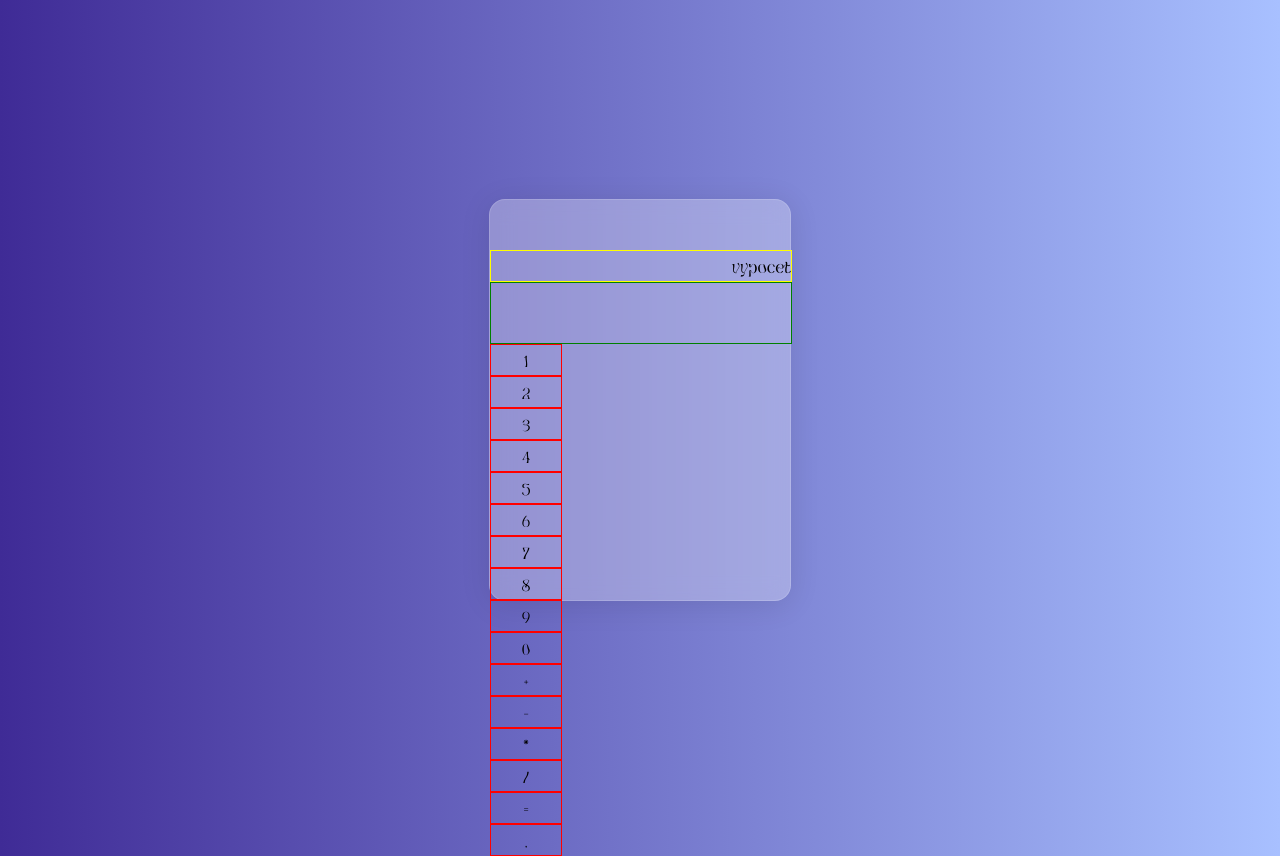
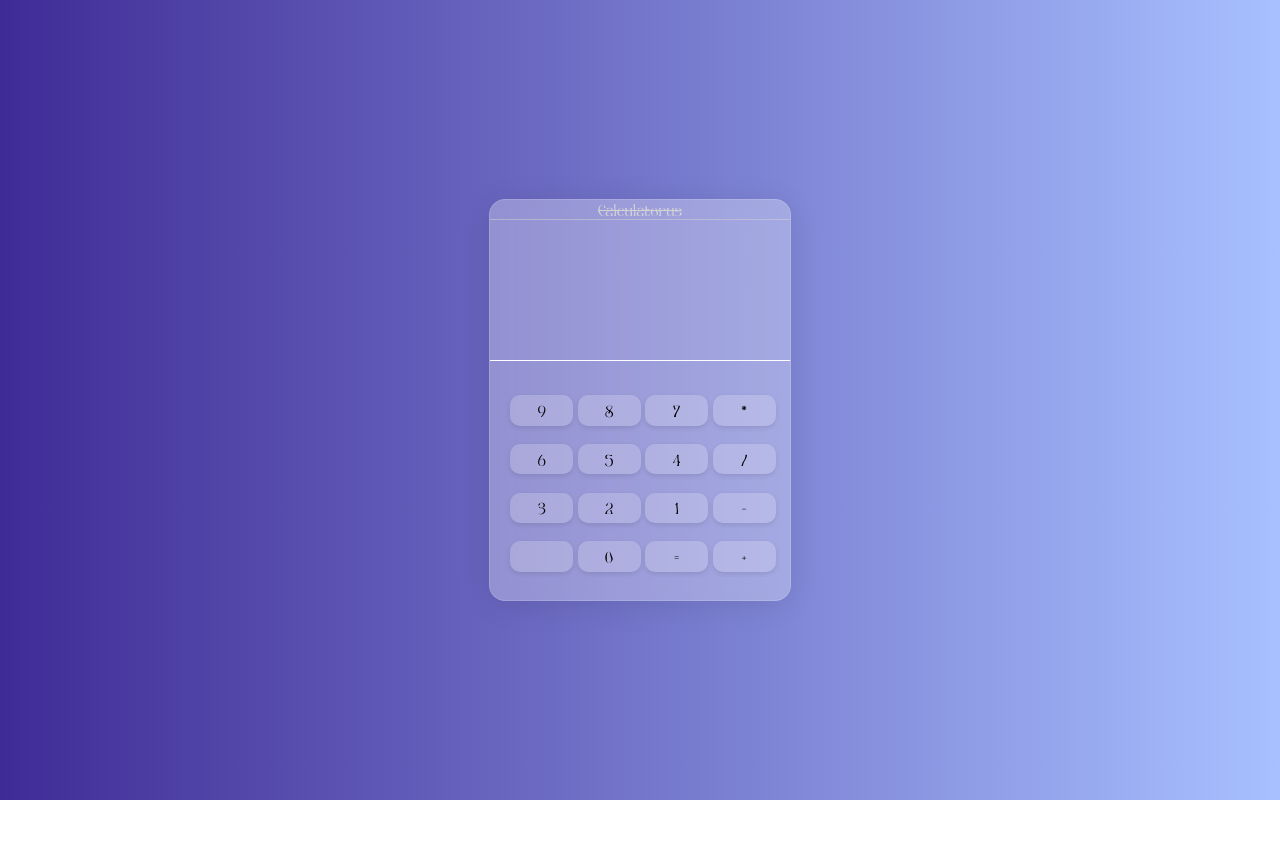
Before and after one commit to MariyanKrajc/calculator-must, a plain HTML site: page index.html in a window 1280 px wide. After the commit the page ends 800 px from the top, so only its background shows below. Drawn offline with Linux system fonts and the light colour scheme.

Commit message:
Upravené do lepšej podoby zmena DIV na BUTTON, zároveň pokus o chabé Js haha

```diff
--- a/index.html
+++ b/index.html
@@ -7,27 +7,29 @@
     <title>majoonk | grafický dizajnér</title>
   </head>
   <body>
-    <div class="telo">
-      <div class="vypocet">vypocet</div>
-      <div class="vysledok"></div>
+    <main>
+      <div class="nazov">Calculatorus</div>
+      <div class="vypocet" readonly></div>
+      <div class="vysledok" readonly></div>
       <div class="klavesnica">
-        <div>1</div>
-        <div>2</div>
-        <div>3</div>
-        <div>4</div>
-        <div>5</div>
-        <div>6</div>
-        <div>7</div>
-        <div>8</div>
-        <div>9</div>
-        <div>0</div>
-        <div>+</div>
-        <div>-</div>
-        <div>*</div>
-        <div>/</div>
-        <div>=</div>
-        <div>,</div>
+        <button onclick="appendTovypocet(9)">9</button>
+        <button>8</button>
+        <button>7</button>
+        <button>*</button>
+        <button>6</button>
+        <button>5</button>
+        <button>4</button>
+        <button>/</button>
+        <button>3</button>
+        <button>2</button>
+        <button>1</button>
+        <button>-</button>
+        <button></button>
+        <button>0</button>
+        <button>=</button>
+        <button>+</button>
       </div>
-    </div>
+      <script src="scripts.js"></script>
+    </main>
   </body>
 </html>
--- /dev/null
+++ b/scripts.js
@@ -0,0 +1,5 @@
+let vypocet = document.getElementsByClassName("vypocet");
+
+function appendTovypocet(value) {
+  vypocet.value += value;
+}
--- a/styles.css
+++ b/styles.css
@@ -22,7 +22,10 @@ body {
   font-family: Botaky, sans-serif;
 }
 
-.telo {
+main {
+  display: flex;
+  flex-direction: column;
+  justify-content: space-between;
   background: rgba(255, 255, 255, 0.29);
   border-radius: 16px;
   box-shadow: 0 4px 30px rgba(0, 0, 0, 0.1);
@@ -33,18 +36,15 @@ body {
   height: 400px;
 }
 
-.klavesnica > div {
-  width: 70px;
-  height: 30px;
-  border: 1px solid red;
+.nazov {
   display: flex;
-  flex-wrap: wrap;
-  align-items: center;
   justify-content: center;
+  color: rgb(211, 211, 211);
+  text-decoration: line-through;
+  border-bottom: 0.5px solid rgba(211, 211, 211, 0.497);
 }
 
 .vypocet {
-  border: 1px solid yellow;
   height: 30px;
   width: 100%;
   margin-top: 50px;
@@ -52,10 +52,11 @@ body {
   align-items: center;
   justify-content: flex-end;
   font-size: 18px;
+  color: rgb(82, 82, 82);
 }
 
 .vysledok {
-  border: 1px solid green;
+  border-bottom: 0.5px solid white;
   height: 60px;
   width: 100%;
   display: flex;
@@ -63,3 +64,37 @@ body {
   justify-content: flex-end;
   font-size: 24px;
 }
+
+.klavesnica {
+  display: grid;
+  grid-template-columns: repeat(4, 1fr);
+  gap: 10px;
+  padding: 20px;
+  flex-grow: 1;
+  align-content: space-evenly;
+}
+
+.klavesnica button {
+  all: unset;
+  width: 100%;
+  height: 100%;
+  display: flex;
+  align-items: center;
+  justify-content: center;
+  background: rgba(255, 255, 255, 0.2);
+  transition: 0.2s;
+  padding: 5%;
+}
+
+.klavesnica > button {
+  background: rgba(255, 255, 255, 0.2);
+  border-radius: 10px;
+  box-shadow: 0 2px 5px rgba(0, 0, 0, 0.1);
+  cursor: pointer;
+  transition: 0.2s;
+}
+
+.klavesnica > button:hover {
+  background: rgba(81, 81, 81, 0.35);
+  transform: scale(1.05);
+}
```
